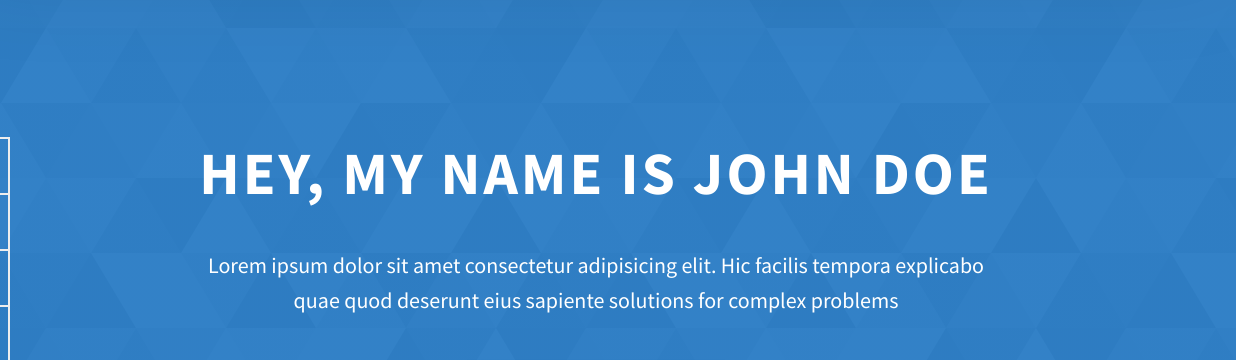
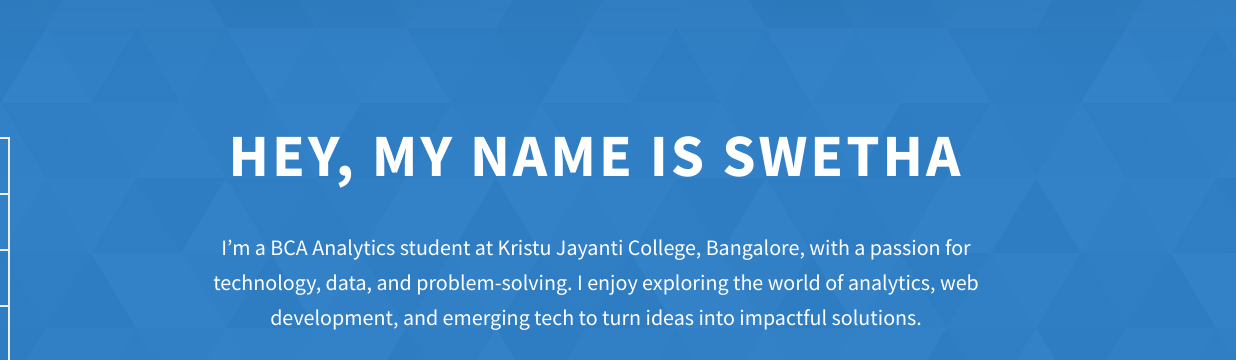
Before and after one commit to SwethaBaboo/My-Portfolio-1, a website: page index.html in a window 1280 px wide. Shown: the part 122-482 px from the top of the page, 44-1280 px from the left. Drawn offline with Linux system fonts and the light colour scheme.

Commit message:
Update index.html

```diff
--- a/index.html
+++ b/index.html
@@ -84,12 +84,12 @@
     </header>
     <section class="home-hero">
       <div class="home-hero__content">
-        <h1 class="heading-primary">Hey, My name is John Doe</h1>
+        <h1 class="heading-primary">Hey, My name is Swetha</h1>
         <div class="home-hero__info">
           <p class="text-primary">
-            Lorem ipsum dolor sit amet consectetur adipisicing elit. Hic facilis
-            tempora explicabo quae quod deserunt eius sapiente solutions for
-            complex problems
+            I’m a BCA Analytics student at Kristu Jayanti College, Bangalore, with a passion for technology, data, and problem-solving.
+            I enjoy exploring the world of analytics, web development,
+            and emerging tech to turn ideas into impactful solutions.
           </p>
         </div>
         <div class="home-hero__cta">
```
